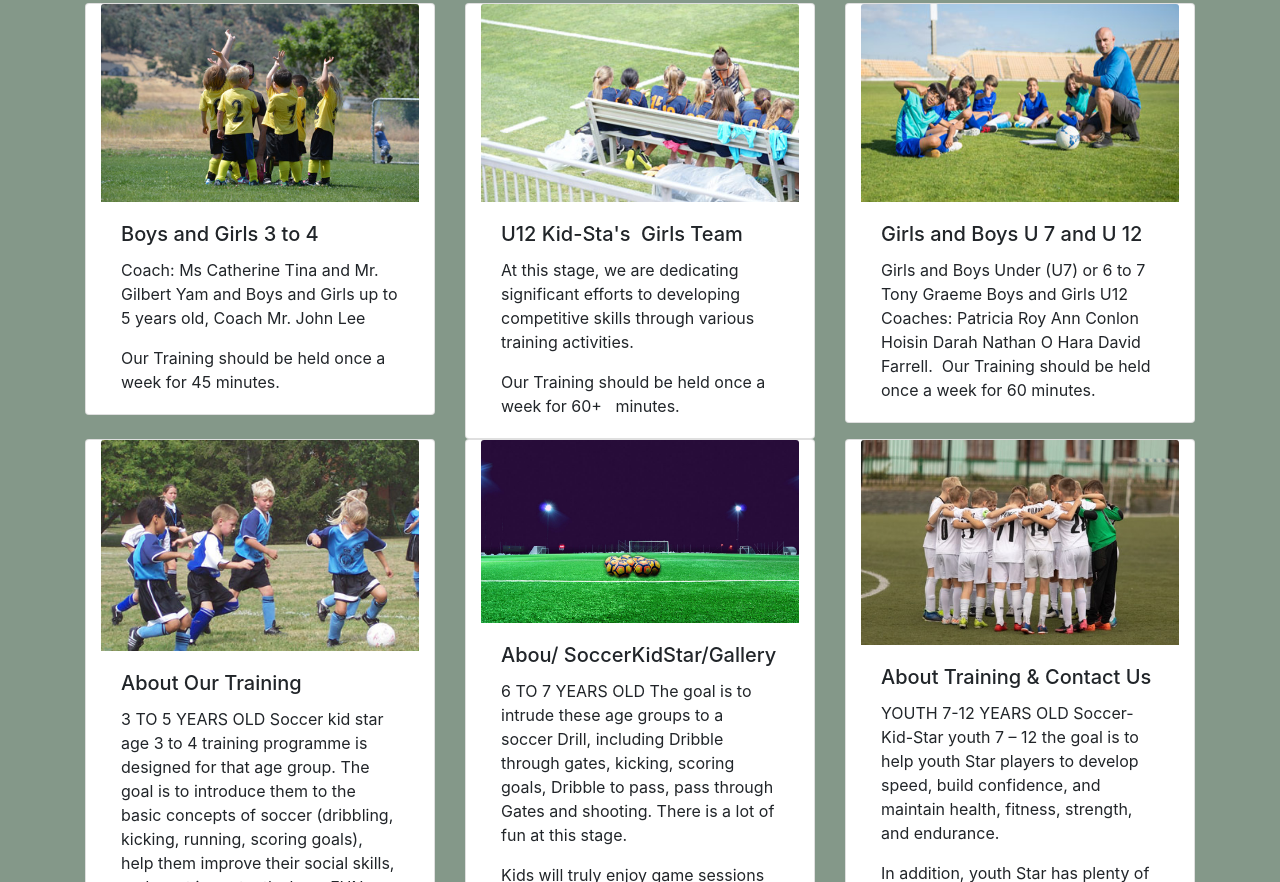
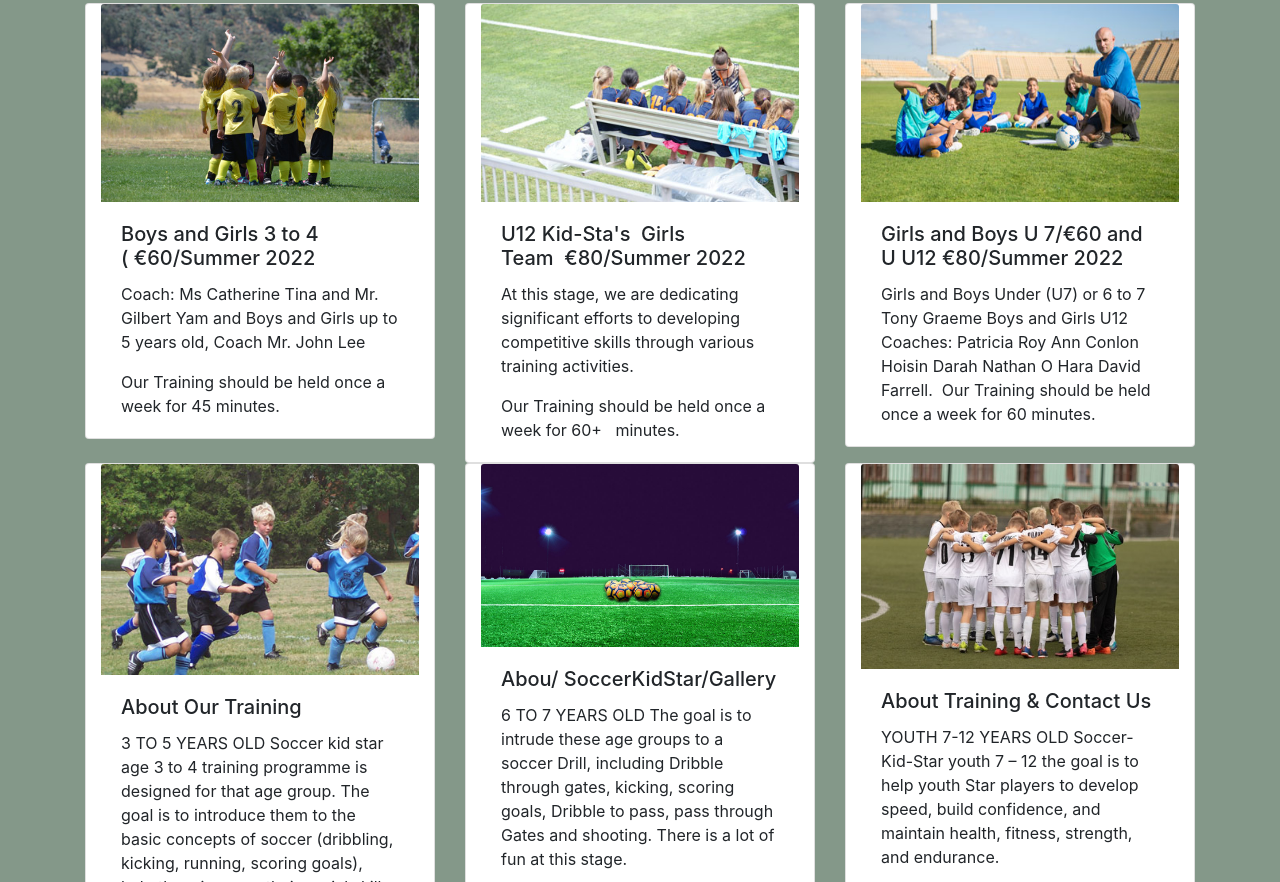
Before and after one commit to Ggodi/my-soccer-kids-site, a plain HTML site: page Training.html in a window 1280 px wide. Shown: the part 851-1733 px from the top of the page. Drawn offline with Linux system fonts and the light colour scheme; files that its build step writes are made by us from their sources.

Commit message:
My First Work

```diff
--- a/Training.html
+++ b/Training.html
@@ -61,7 +61,7 @@
       <div class="col-xl-4">
         <div class="card col-md-4 col-xl-12"> <img src="img/KidsoccerF.jpg" alt="Coaching session" width="350" height="198" class="card-img-top">
           <div class="card-body">
-            <h5 class="card-title">Boys and Girls 3 to 4  &nbsp;</h5>
+            <h5 class="card-title">Boys and Girls 3 to 4 (&nbsp;€60/Summer 2022</h5>
             <p class="card-text">Coach: Ms Catherine Tina and Mr. Gilbert Yam and&nbsp;Boys and Girls up to 5 years old, Coach Mr. John Lee </p>
             <p class="card-text">Our Training should be held once a week for 45 minutes.</p>
           </div>
@@ -70,7 +70,7 @@
       <div class="col-xl-4">
         <div class="card col-md-4 col-xl-12"> <img src="img/KidsoccerM.jpg" alt="Coaching with girls" width="350" height="198" class="card-img-top">
           <div class="card-body">
-            <h5 class="card-title">U12 Kid-Sta's&nbsp; Girls Team&nbsp;</h5>
+            <h5 class="card-title">U12 Kid-Sta's&nbsp; Girls Team&nbsp;&nbsp;€80/Summer 2022</h5>
             <p class="card-text">At this stage, we are dedicating significant efforts to developing competitive skills through various training activities. </p>
             <p class="card-text">Our Training should be held once a week for 60+&nbsp; &nbsp;minutes. &nbsp;</p>
           </div>
@@ -79,7 +79,7 @@
       <div class="col-xl-4">
         <div class="card col-md-4 col-xl-12"> <img src="img/KidsoccerlargerJ.jpg" alt="Happy kids and Coach" width="350" height="198" class="card-img-top">
           <div class="card-body">
-            <h5 class="card-title">Girls and Boys U 7 and U 12&nbsp;&nbsp;</h5>
+            <h5 class="card-title">Girls and Boys U 7/€60 and U U12&nbsp;€80/Summer 2022 &nbsp;</h5>
             <p class="card-text">Girls and Boys   Under (U7) or 6 to 7 Tony Graeme&nbsp;Boys and Girls U12 Coaches: Patricia Roy Ann Conlon Hoisin Darah Nathan O Hara David Farrell.&nbsp; Our Training should be held once a week for 60 minutes. </p>
 </div>
         </div>
@@ -146,8 +146,8 @@
         <p>soccerkidstar3@gmail.com&nbsp;</p>
 		  <a href="soccerkidstar3@gmail.com">Email Soccer Kid Star Management here</a>
 		  <a href="https://www.sligorover.com" target="_blank">Find_out_about_Sligo_Footbal_Club </a>
-<p>&nbsp;</p>
-
+<p><img src="img/KidstarInstagram.jpg" width="30" height="30" alt=""/></p>
+<img src="img/KidstarwhatsUP.jpg" width="30" height="30" alt=""/><img src="img/KidstarFacebook-.jpg" width="30" height="30" alt=""/>
       </div>
     </div>
     <footer>
```
Also changed, not shown: Contact.html (+2 -0 lines), Gallery.html (+2 -0 lines), index.html (+2 -0 lines), img/KidstarFacebook-.jpg (added), img/KidstarInstagram.jpg (added), img/KidstarwhatsUP.jpg (added), 1 other file.
